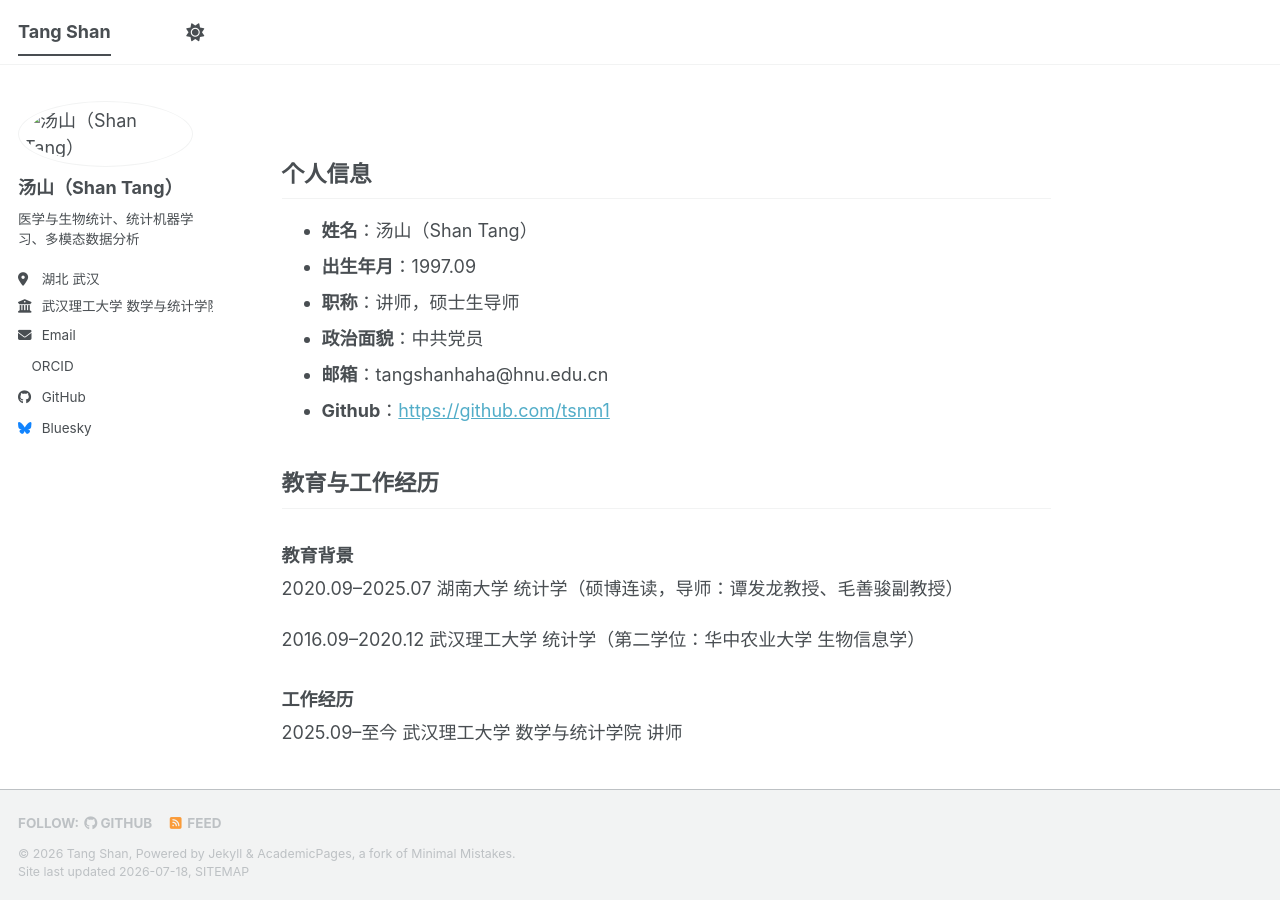
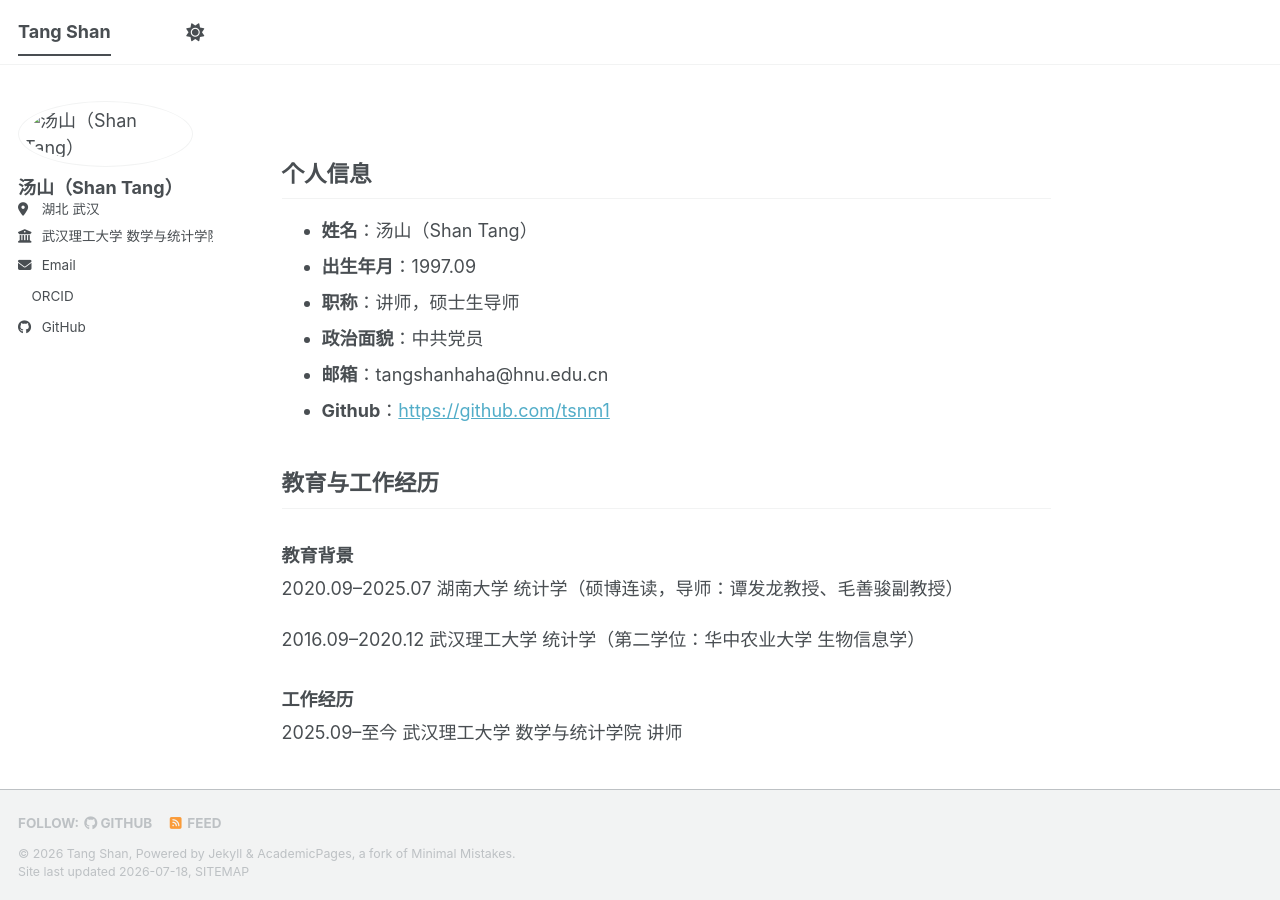
Before and after one commit to tsnm1/tsnm1.github.io, a Jekyll site: the page built from _pages/about.md, in a window 1280 px wide and 900 px high. Built offline with Jekyll 4.4.1, drawn with Linux system fonts in a browser that asks for light colours; a style sheet for code colours, icons or effects is not loaded; part of the change alters nothing that is shown.

Commit message:
Update _config.yml

```diff
--- a/_config.yml
+++ b/_config.yml
@@ -26,7 +26,7 @@ author:
   avatar           : "/images/tangshan.jpg"
   name             : "汤山（Shan Tang）"
   pronouns         : # example: "she/her"
-  bio              : "医学与生物统计、统计机器学习、多模态数据分析"
+  bio              : #"医学与生物统计、统计机器学习、多模态数据分析"
   location         : "湖北 武汉" # "Earth"
   employer         : "武汉理工大学  数学与统计学院"
   uri              : # URL
@@ -41,7 +41,7 @@ author:
   orcid            : "https://orcid.org/0009-0003-2196-3201"
   semantic         : # URL
   ssrn             : # URL
-  pubmed           : #"https://www.ncbi.nlm.nih.gov/pubmed/?term=john+snow"
+  pubmed           : # "https://www.ncbi.nlm.nih.gov/pubmed/?term=john+snow"
   researchgate     : # URL
   scopus           : # URL
   zotero           : # URL
@@ -51,13 +51,13 @@ author:
   bitbucket        : # Username - Update with your username on the site
   codepen          : # Username
   dribbble         : # Username
-  github           : "academicpages"
+  github           : "https://github.com/tsnm1"
   kaggle           : # Username
   stackoverflow    : # User number or user number and name (i.e., use "1" or "1/jeff-atwood")
 
   # Social media
   artstation       : # Username
-  bluesky          : "bsky.app" # Replace this with you Bluesky username
+  bluesky          : #"bsky.app" # Replace this with you Bluesky username
   facebook         : # Username
   flickr           : # Username
   foursquare       : # Username
```
